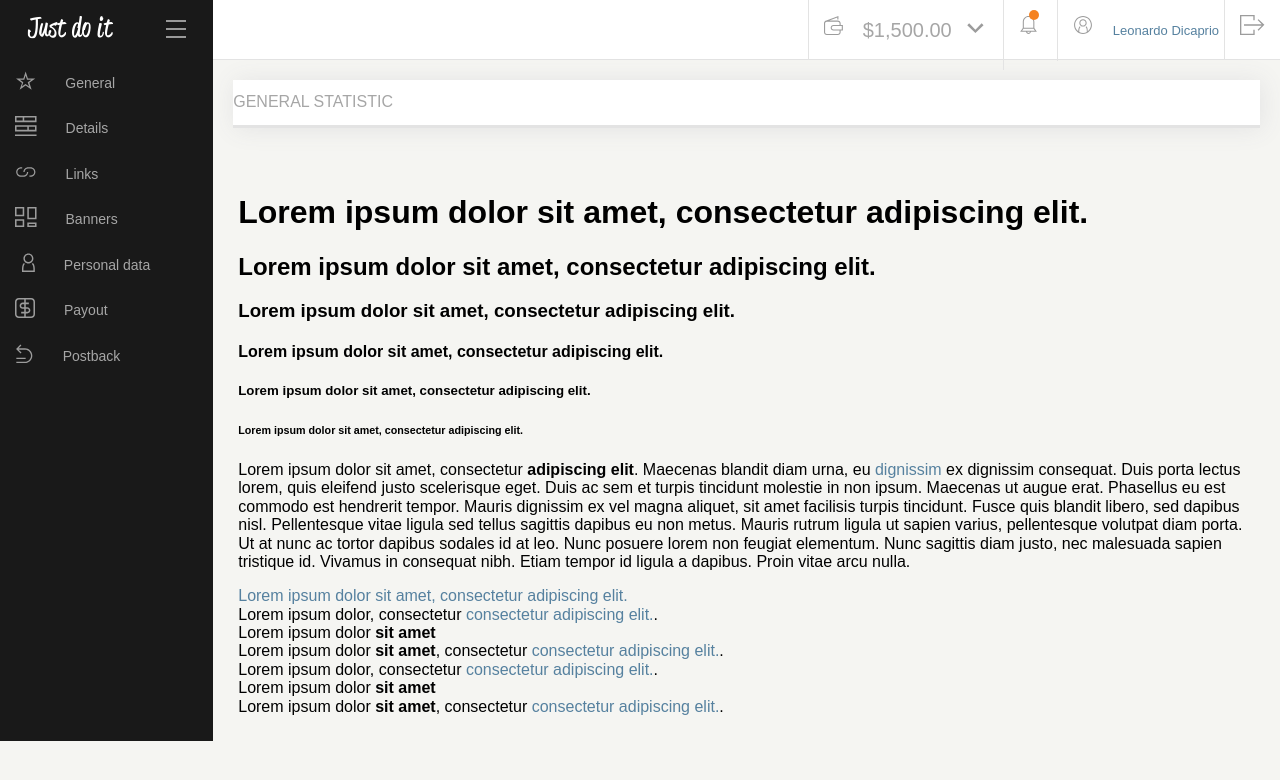
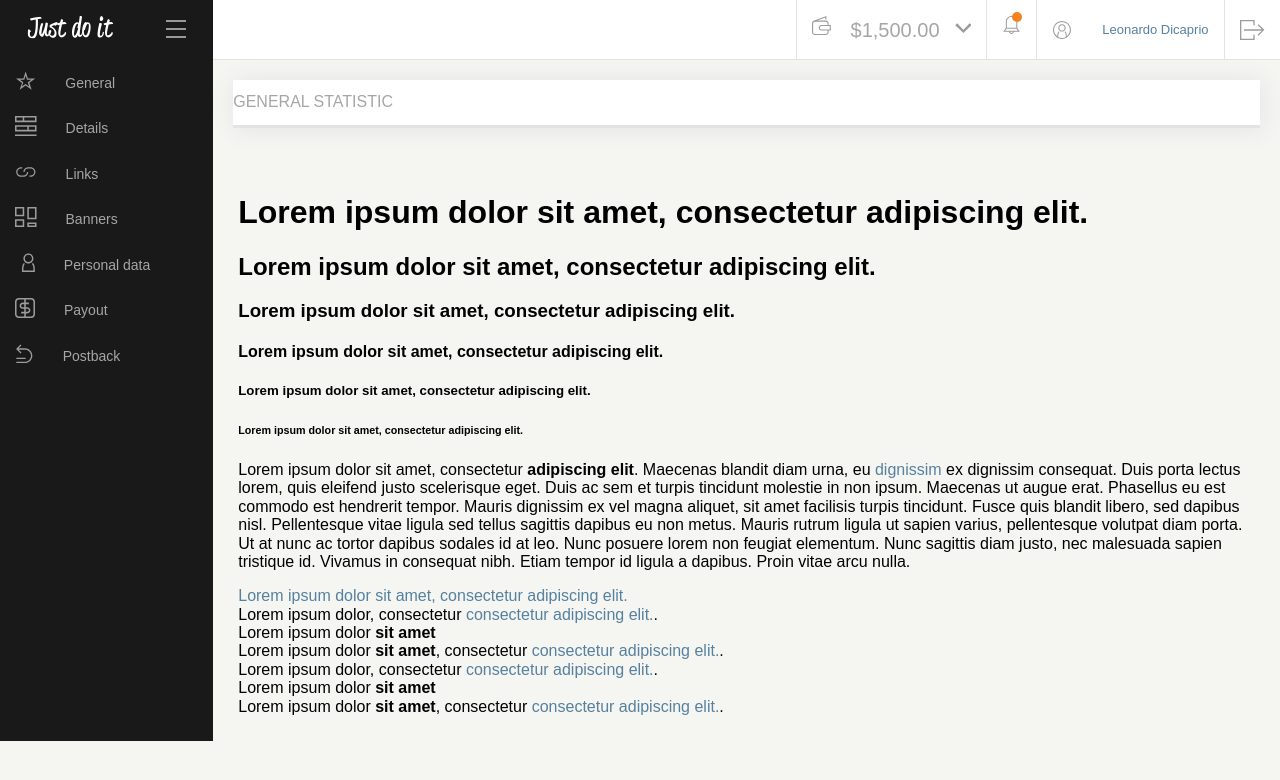
Before and after one commit to kata-oill/management-banners-system, a website: page scr/styleguide.html in a window 1280 px wide. Drawn offline with Linux system fonts and the light colour scheme; a web font is replaced by a local one.

Commit message:
change scss style for main menu

```diff
--- a/sass/_default_components.scss
+++ b/sass/_default_components.scss
@@ -48,5 +48,5 @@
   	background-color: $button-color;
   	border-radius: 50%;
   	left: 15px;
-    bottom: 50px;
+    bottom: 38px;
 }
--- a/sass/components/_component_main_menu.scss
+++ b/sass/components/_component_main_menu.scss
@@ -1,3 +1,4 @@
+
 /* --- nav bar --- */
 
 nav {
@@ -7,7 +8,6 @@
 	background-color: $section-background-color;
 }
 .nav ul {
-	float: right;
 
 	li {
 		line-height: 60px;
@@ -19,10 +19,14 @@
 /* --- dropdown menu --- */
 
 .main-nav {
-	display: block;
+	display: flex;
+	justify-content: flex-end;
+	height: 60px;
 
 	li {
-		display: inline-block;
+		display: flex;
+		align-content: center;
+		align-items: center;
 
 
 		.dropdown-menu {
@@ -109,9 +113,10 @@
 /* --- svg images --- */
 
 div .info {
-	position: relative;
+	position: absolute;
 }
 .profile-name {
 	color: $link-color;
 	font-size: $nick-name-size;
+	padding: 0 15px;
 }
--- a/scr/styleguide.html
+++ b/scr/styleguide.html
@@ -252,8 +252,10 @@
 						<div class="row box-row title">
 							<h2 class="box-title">General statistic</h2>
 						</div>
-						<div class="box-row data">
+						<div class="row box-row data">
+							<div>
 
+							</div>
 						</div>
 						<div class="box-row table">
 
@@ -298,6 +300,6 @@
 			</div>
 
 		</div>
-		<script type="text/javascript" href="../js/script.js" ></script>
+		<script type="text/javascript" src="../js/script.js" ></script>
 	</body>
 </html>
```
Also changed, not shown: css/style.css, 1 other file.
